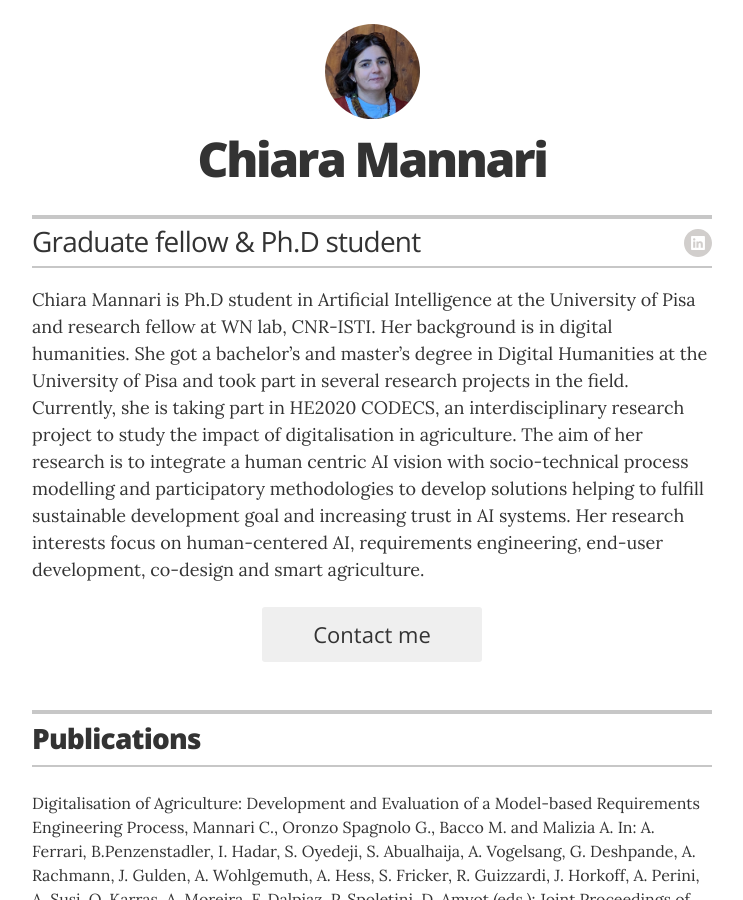
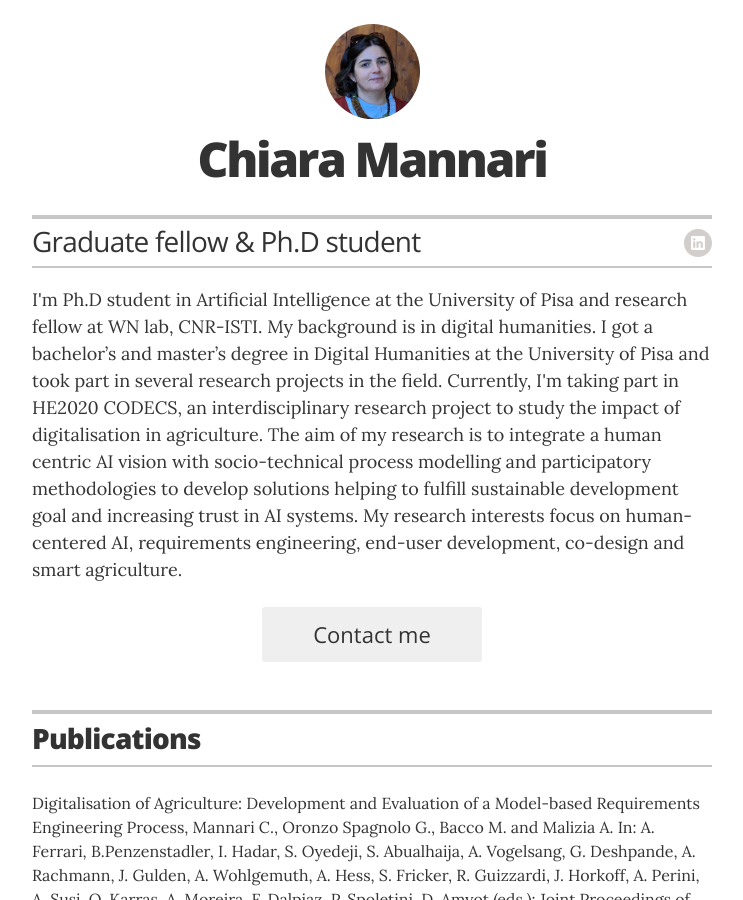
Before and after one commit to chiaramannari/chiaramannari.github.io, a Jekyll site: the page index.html, which Jekyll copies as it is, in a window 1280 px wide and 900 px high. Shown: the whole window, without its empty margins (268-1011 px from the left). Built offline with Jekyll 4.4.1, drawn with Linux system fonts in a browser that asks for light colours.

Commit message:
index v5

```diff
--- a/index.html
+++ b/index.html
@@ -74,9 +74,9 @@
         </div>
 
         <div class="executive-summary" itemprop="description">
-          <p>Chiara Mannari is Ph.D student in Artificial Intelligence at the University of Pisa and research fellow at WN lab, CNR-ISTI. Her background is in digital humanities. She got a bachelor’s and master’s degree in Digital Humanities at the University of Pisa and took part in several research projects in the field.
-Currently, she is taking part in HE2020 CODECS, an interdisciplinary research project to study the impact of digitalisation in agriculture. The aim of her research is to integrate a human centric AI vision with socio-technical process modelling and participatory methodologies to develop solutions helping to fulfill sustainable development goal and increasing trust in AI systems.
-Her research interests focus on human-centered AI, requirements engineering, end-user development, co-design and smart agriculture.</p>
+          <p>I'm Ph.D student in Artificial Intelligence at the University of Pisa and research fellow at WN lab, CNR-ISTI. My background is in digital humanities. I got a bachelor’s and master’s degree in Digital Humanities at the University of Pisa and took part in several research projects in the field.
+Currently, I'm taking part in HE2020 CODECS, an interdisciplinary research project to study the impact of digitalisation in agriculture. The aim of my research is to integrate a human centric AI vision with socio-technical process modelling and participatory methodologies to develop solutions helping to fulfill sustainable development goal and increasing trust in AI systems.
+My research interests focus on human-centered AI, requirements engineering, end-user development, co-design and smart agriculture.</p>
         </div>
 
 
```
